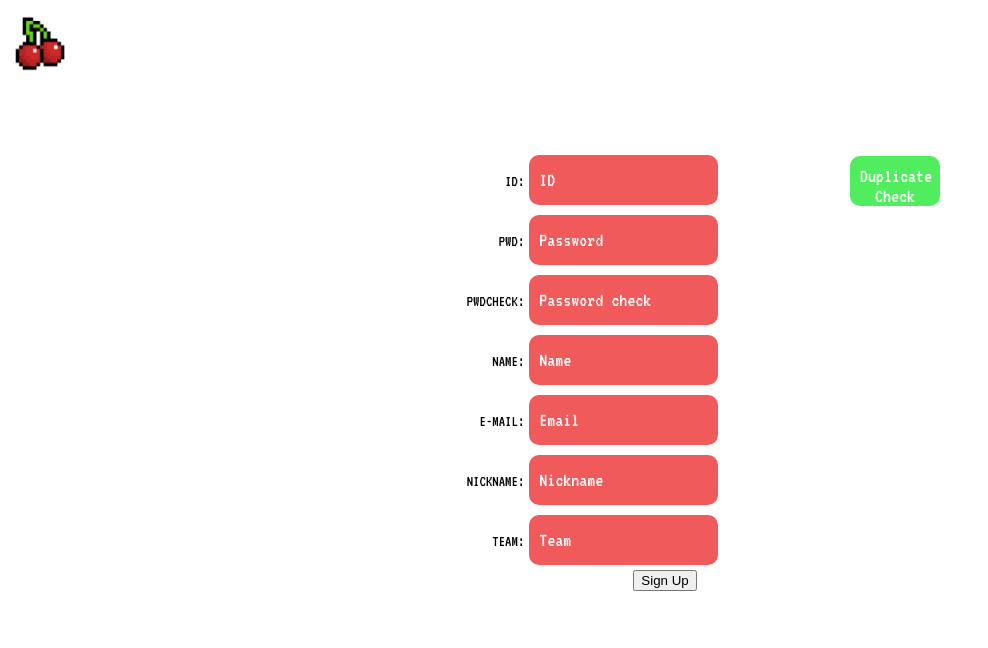
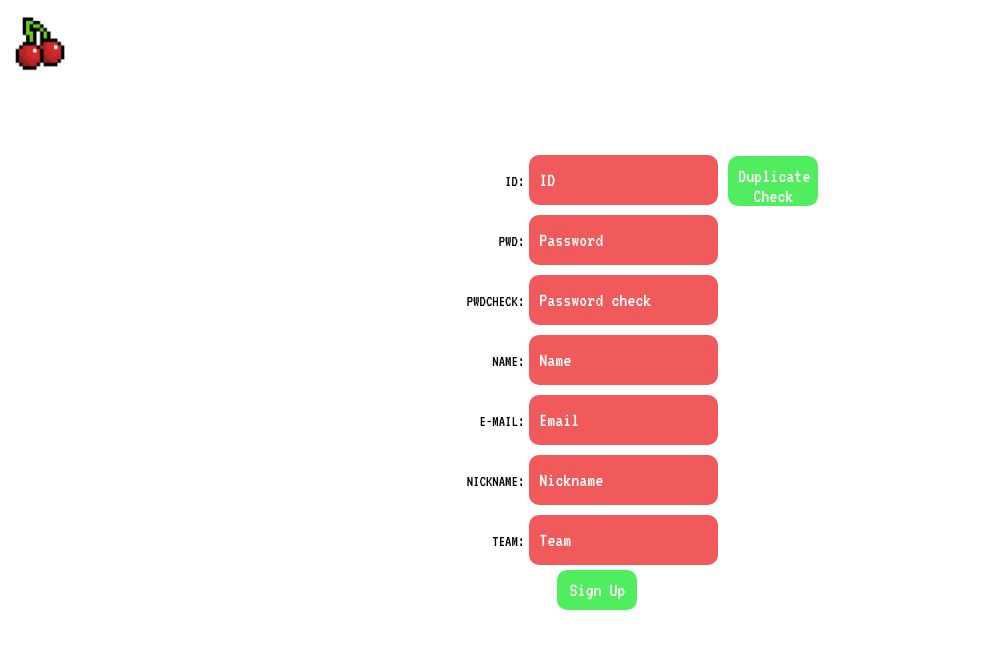
Before and after one commit to SWE-CTF/front, a React (Create React App) app in the folder src/main/frontend/: page /Signup in a window 1280 px wide. Shown: the top 648 px of the page, without its empty margins (0-988 px from the left). Built offline with nearby package versions, Linux system fonts and the light colour scheme.

Commit message:
modify Signup.js

```diff
--- a/src/main/frontend/src/App.css
+++ b/src/main/frontend/src/App.css
@@ -226,7 +226,6 @@ input::placeholder {
 
 
 .impormation {
-  width:500px;
   display: flex;
   flex-direction: column;
   align-items: center;
@@ -247,7 +246,7 @@ input::placeholder {
   border: none;
   padding: 10px;
   margin: 5px;
-  background-color: #f05a5a;
+  background-color: rgb(240, 90, 90);
   &::placeholder {
     color: white;
     font-size: 20px;
@@ -256,10 +255,20 @@ input::placeholder {
 }
 
 .impormation button {
-/* .imporm { */
-  left:70px;
-  position:relative;
+  font-family: "Open Sans", sans-serif;
+  font-family: "Source Code Pro", monospace;
+  font-family: "VT323", monospace;
+  font-size: 20px;
+  background-color: rgb(80, 238, 94);
+  color: white;
+  padding: 10px;
+  margin-left: 5px;
+  width: 80px;
+  border-radius: 10px;
+  border: none;
+  cursor: pointer;
 }
+
 
 .SignButton {
   font-family: "Open Sans", sans-serif;
```
